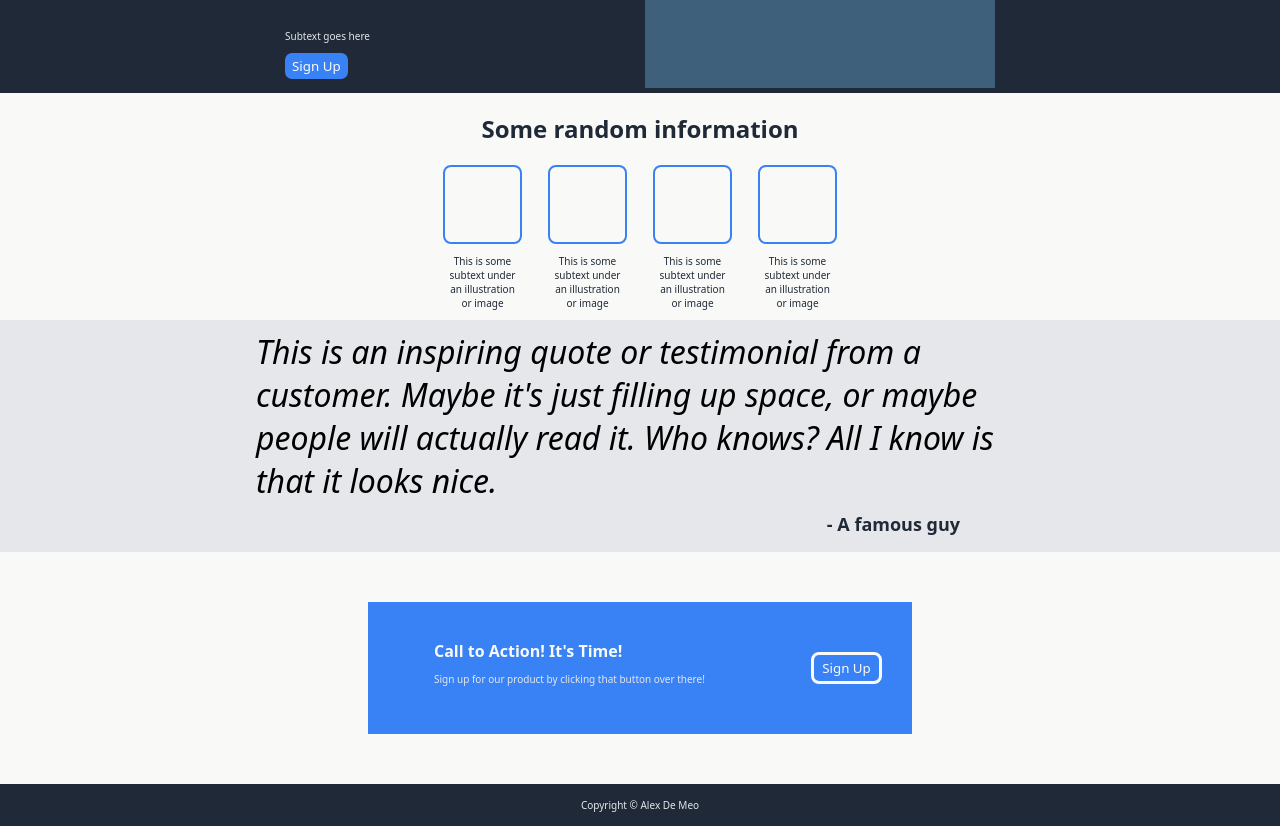
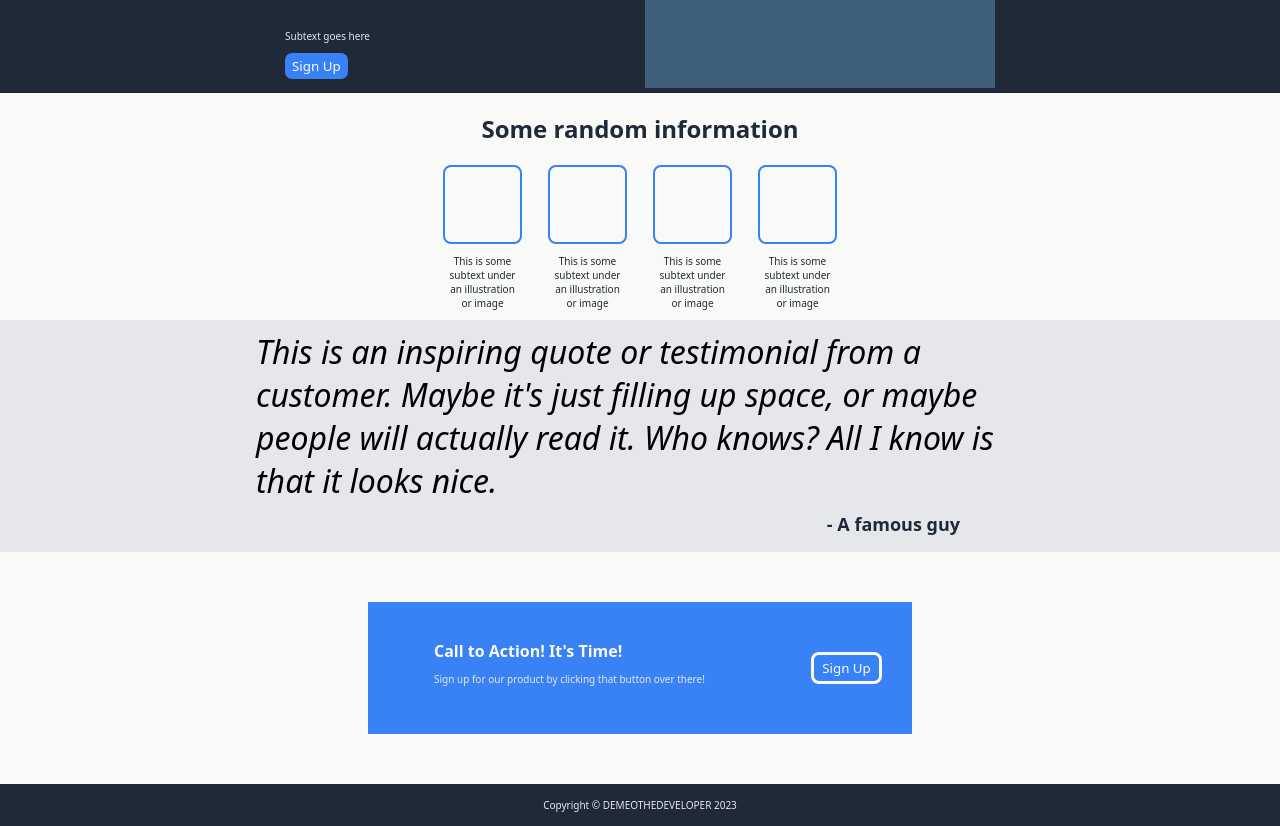
Before and after one commit to DEMEOTHEDEVELOPER/Landing-Page, a plain HTML site: page index.html in a window 1280 px wide. Shown: the part 177-1003 px from the top of the page. Drawn offline with Linux system fonts and the light colour scheme.

Commit message:
updated copyright info

```diff
--- a/index.html
+++ b/index.html
@@ -3,7 +3,7 @@
   <head>
     <meta charset="UTF-8">
     <meta name="viewport" content="width=device-width, initial-scale=1.0">
-    <title>Alex De Meo</title>
+    <title>DEMEOTHEDEVELOPER</title>
     <link rel="stylesheet" href="style.css">
   </head>
   <body>
@@ -63,7 +63,7 @@
         </div>
       </div>
       <div class="footer">
-        <p class="foot-text">Copyright © Alex De Meo</p>
+        <p class="foot-text">Copyright © DEMEOTHEDEVELOPER 2023</p>
       </div>
     </div>
   </body>
```
